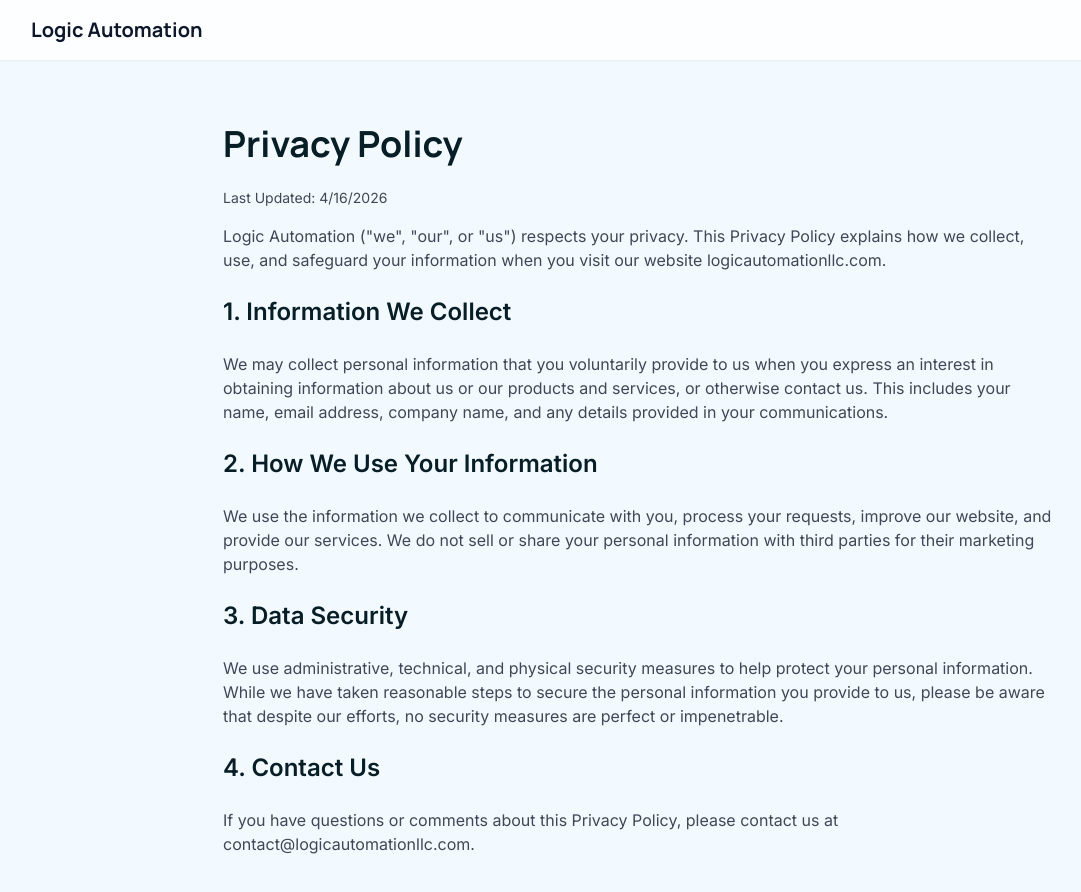
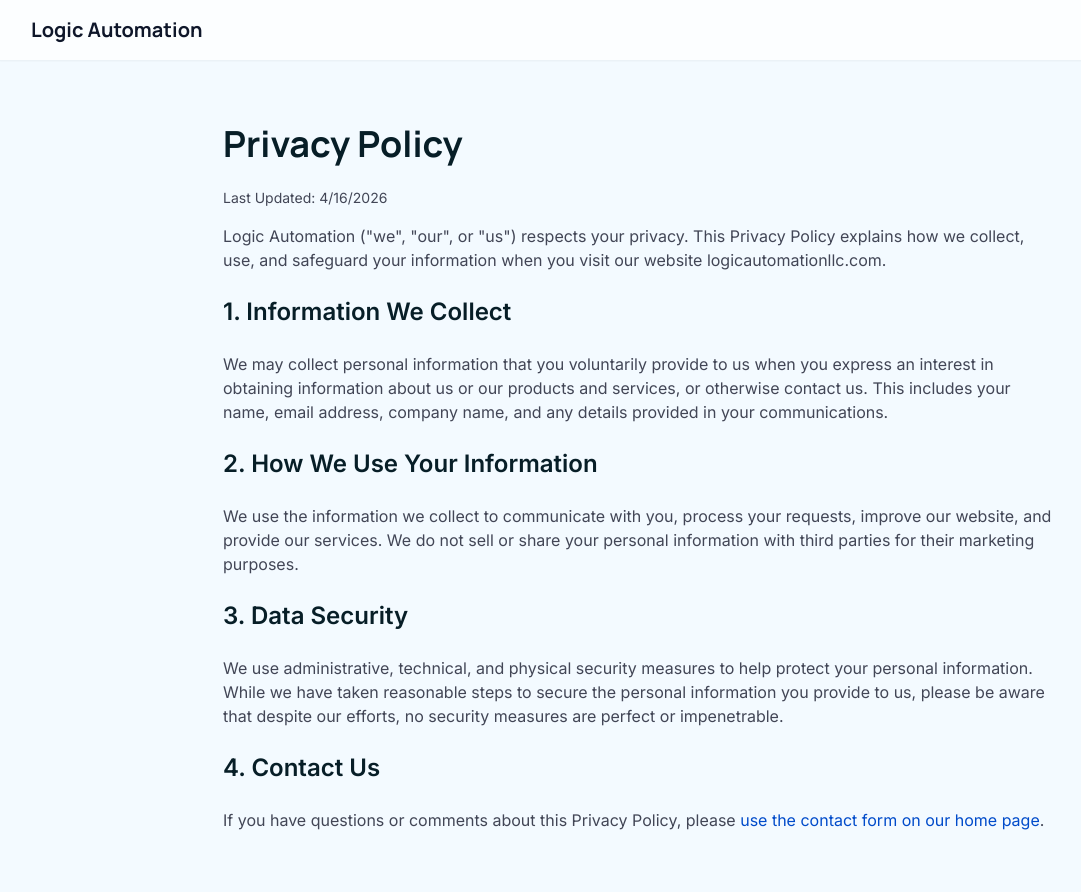
Before and after one commit to logic-automation/logic-automation-web, a React (Vite) app: page / in a window 1280 px wide. Both pictures are taken after a click on the element "Privacy Policy". Shown: the top 892 px of the page, without its empty margins (1-1082 px from the left). Built offline with nearby package versions, Linux system fonts and the light colour scheme.

Commit message:
remove hardcoded email address and link to contact form instead

```diff
--- a/src/App.tsx
+++ b/src/App.tsx
@@ -371,7 +371,7 @@
           <p>We use administrative, technical, and physical security measures to help protect your personal information. While we have taken reasonable steps to secure the personal information you provide to us, please be aware that despite our efforts, no security measures are perfect or impenetrable.</p>
 
           <h2 className="text-2xl font-bold text-on-surface mt-8 mb-4">4. Contact Us</h2>
-          <p>If you have questions or comments about this Privacy Policy, please contact us at contact@logicautomationllc.com.</p>
+          <p>If you have questions or comments about this Privacy Policy, please <span className="text-primary hover:underline cursor-pointer" onClick={() => navigate('/')}>use the contact form on our home page</span>.</p>
         </div>
       </main>
     </div>
@@ -401,7 +401,7 @@
           <p>In no event shall Logic Automation, nor its directors, employees, partners, agents, suppliers, or affiliates, be liable for any indirect, incidental, special, consequential or punitive damages, including without limitation, loss of profits, data, use, goodwill, or other intangible losses, resulting from your access to or use of or inability to access or use the website.</p>
 
           <h2 className="text-2xl font-bold text-on-surface mt-8 mb-4">4. Contact Us</h2>
-          <p>If you have any questions about these Terms, please contact us at contact@logicautomationllc.com.</p>
+          <p>If you have any questions about these Terms, please <span className="text-primary hover:underline cursor-pointer" onClick={() => navigate('/')}>use the contact form on our home page</span>.</p>
         </div>
       </main>
     </div>
```
